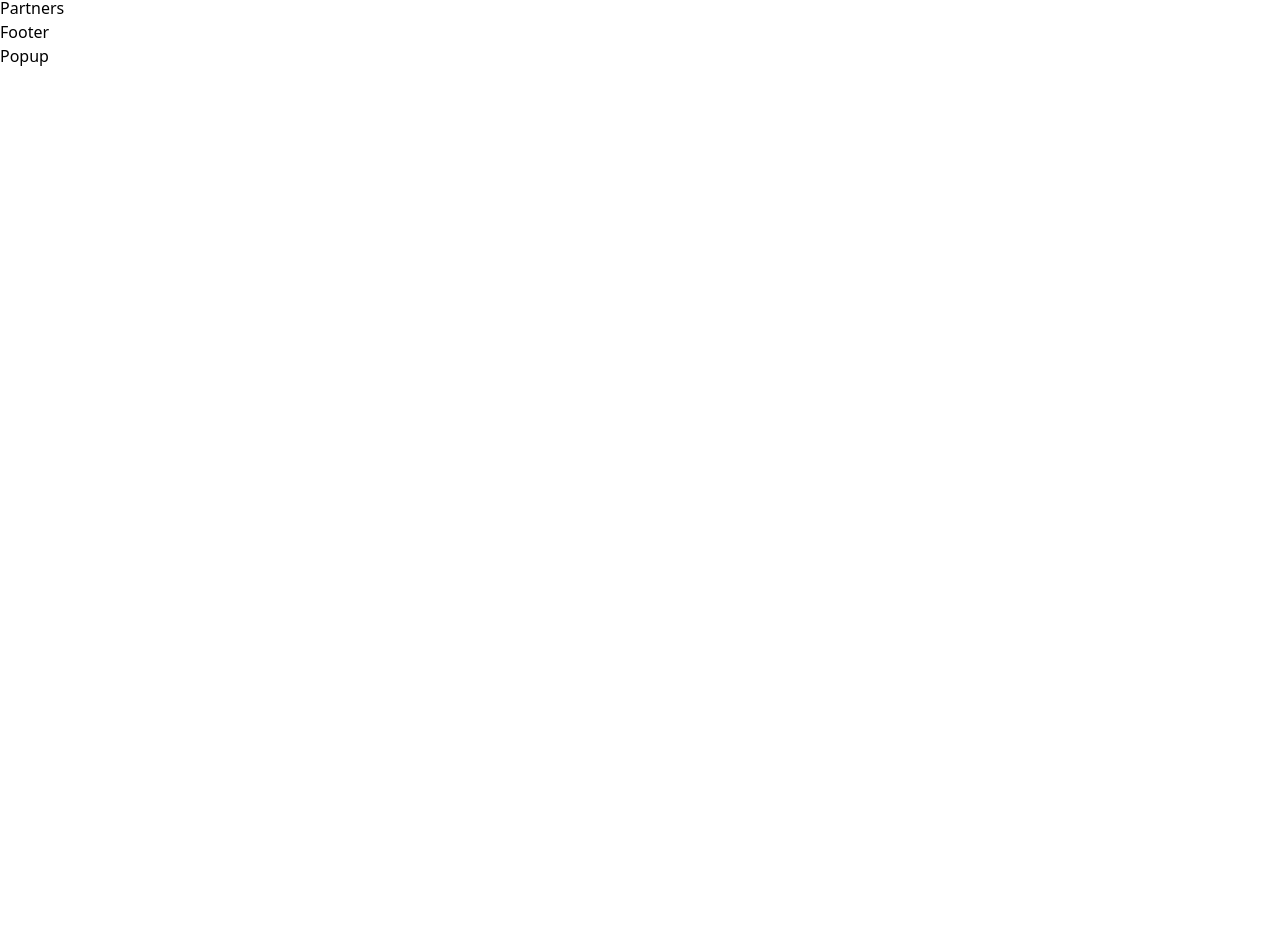
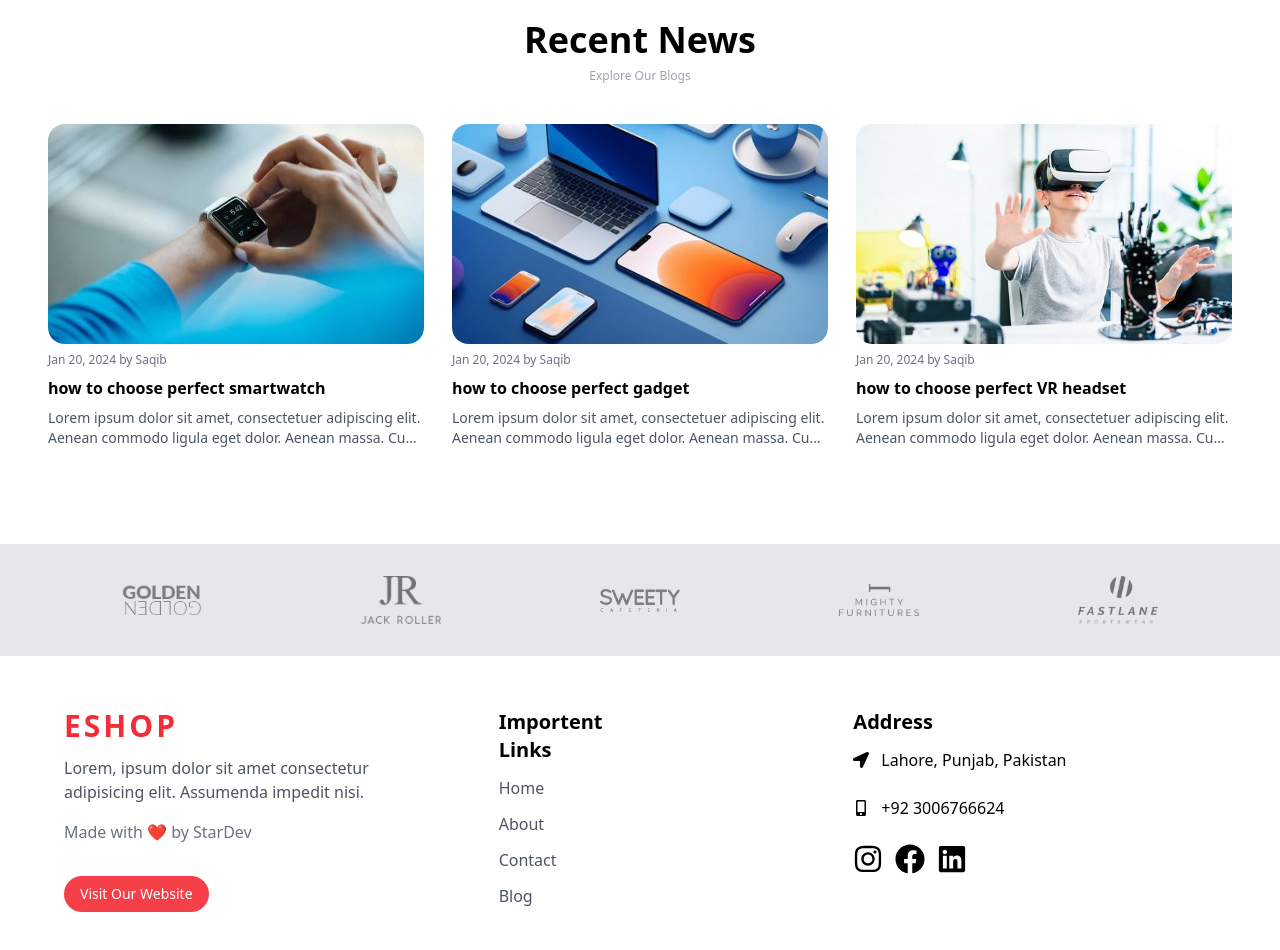
Before and after one commit to Star-div/E-commerce, a React (Vite) app: page / in a window 1280 px wide. Shown: the part 3518-4468 px from the top of the page. Before the commit the page ends 3586 px from the top, so only its background shows below. Built offline with nearby package versions, Linux system fonts and the light colour scheme.

Commit message:
Upto Popup DOne

```diff
--- a/src/components/Blogs/Blogs.jsx
+++ b/src/components/Blogs/Blogs.jsx
@@ -1,8 +1,67 @@
 import React from 'react'
+import Heading from '../Shared/Heading'
+import Img1 from "../../assets/blogs/blog-1.jpg"
+import Img2 from "../../assets/blogs/blog-2.jpg"
+import Img3 from "../../assets/blogs/blog-3.jpg"
+
+const BlogData=[
+  {
+    id:1,
+    title:"how to choose perfect smartwatch",
+    subtitle: "Lorem ipsum dolor sit amet, consectetuer adipiscing elit. Aenean commodo ligula eget dolor. Aenean massa. Cum sociis natoque penatibus et magnis dis parturient montes, nascetur ridiculus mus. Donec quam felis, ultricies nec, pellentesque eu, pretium quis, sem. Nulla consequat massa quis enim. ",
+    published:"Jan 20, 2024 by Saqib",
+    image:Img1,
+  },
+  {
+    id:2,
+    title:"how to choose perfect gadget",
+    subtitle: "Lorem ipsum dolor sit amet, consectetuer adipiscing elit. Aenean commodo ligula eget dolor. Aenean massa. Cum sociis natoque penatibus et magnis dis parturient montes, nascetur ridiculus mus. Donec quam felis, ultricies nec, pellentesque eu, pretium quis, sem. Nulla consequat massa quis enim. ",
+    published:"Jan 20, 2024 by Saqib",
+    image:Img2,
+  },
+  {
+    id:1,
+    title:"how to choose perfect VR headset",
+    subtitle: "Lorem ipsum dolor sit amet, consectetuer adipiscing elit. Aenean commodo ligula eget dolor. Aenean massa. Cum sociis natoque penatibus et magnis dis parturient montes, nascetur ridiculus mus. Donec quam felis, ultricies nec, pellentesque eu, pretium quis, sem. Nulla consequat massa quis enim. ",
+    published:"Jan 20, 2024 by Saqib",
+    image:Img3,
+  },
+]
 
 const Blogs = () => {
   return (
-    <div>Blogs</div>
+    <div className='my-12'>
+      <div className="container">
+        {/* Header Section */}
+        <Heading title="Recent News" subtitle={"Explore Our Blogs"}/>
+        {/* Blog Section */}
+        <div className='grid grid-cols-1 sm:grid-cols-2 md:grid-cols-3 gap-6 gap-y-8 md:gap-7'>
+          {/* Blog Cards */}
+          {
+            BlogData.map((data)=>(
+              <div key={data.id} className='bg-white dark:bg-gray-900'>
+                {/* image Section */}
+                <div className='overflow-hidden rounded-2xl mb-2'>
+                  <img src={data.image} alt=""
+                  className='w-full h-[220px] object-cover rounded-2xl hover:scale-105 duration-500' />
+                </div>
+
+                {/* Content Section */}
+                <div className='space-y-2'>
+                  <p className='text-xs text-gray-500'>{data.published}</p>
+                  <p className='font-bold line-clamp-1'>{data.title}</p>
+                  <p className='line-clamp-2 text-sm text-gray-600 dark:text-gray-400'>{data.subtitle}</p>
+                </div>
+              </div>
+
+
+
+            ))
+          }
+
+        </div>
+      </div>
+    </div>
   )
 }
 
--- a/src/components/Footer/Footer.jsx
+++ b/src/components/Footer/Footer.jsx
@@ -1,8 +1,94 @@
 import React from 'react'
+import { FaFacebook, FaInstagram, FaLinkedin, FaLocationArrow, FaMobileAlt } from 'react-icons/fa'
+
+const FooterLinks=[
+  {
+    id:1,
+    title:"Home",
+    link:"/#",
+  },
+  {
+    id:2,
+    title:"About",
+    link:"/#about",
+  },
+  {
+    id:3,
+    title:"Contact",
+    link:"/#contact",
+  },
+  {
+    id:4,
+    title:"Blog",
+    link:"/#blog",
+  },
+]
 
 const Footer = () => {
   return (
-    <div>Footer</div>
+    <div className='dark:bg-gray-950'>
+      <div className="container">
+        <div className="grid md:grid-cols-3 pb-20 pt-5">
+          {/* company detail */}
+          <div className='py-8 px-4'>
+            <a href="#" className='text-primary font-semibold tracking-widest text-2xl uppercase sm:text-3xl'>Eshop</a>
+            <p className='text-gray-600 dark:text-white/70 lg:pr-14 pt-3'>Lorem, ipsum dolor sit amet consectetur adipisicing elit. Assumenda impedit nisi.</p>
+            <p className='text-gray-500 mt-4'>Made with ❤ by StarDev</p>
+            <a href="https://www.stardev.services/" target='blank' className='inline-block bg-primary/90 text-white py-2 px-4 mt-8 text-sm cursor-pointer hover:scale-105 duration-300 rounded-full relative z-10'>Visit Our Website</a>
+          </div>
+
+          {/* Footer Links */}
+          <div className='grid grid-col-2 sm:grid-cols-3 md:pl-10'>
+            <div className='py-8 px-4 '>
+              <h1 className='text-xl font-bold sm:text-left mb-3'>Importent Links</h1>
+              <ul className='space-y-3'>
+                {
+                  FooterLinks.map((data)=>(
+                    <li key={data.id}>
+                      <a href={data.link} className='text-gray-600 dark:text-gray-400 hover:text-black hover:dark:text-white duration-300'>
+                        {data.title}
+                      </a>
+                    </li>
+                  ))
+                }
+              </ul>
+            </div>
+          </div>
+
+          {/* Company Address */}
+          <div className='py-8 px-4 col-span-2 sm:col-auto'>
+            <h1 className='text-xl font-bold sm:text-left mb-3'>Address</h1>
+            <div>
+              <div className='flex items-center gap-3'>
+                <FaLocationArrow/>
+                <p>Lahore, Punjab, Pakistan</p>
+              </div>
+              <div className='flex items-center gap-3 mt-6'>
+                <FaMobileAlt/>
+                <p>+92 3006766624</p>
+              </div>
+
+              {/* Social Links */}
+              <div className='flex items-center gap-3 mt-6'>
+                <a href="#">
+                  <FaInstagram className='text-3xl hover:text-primary duration-200' />
+                </a>
+                <a href="#">
+                  <FaFacebook className='text-3xl hover:text-primary duration-200' />
+                </a>
+                <a href="#">
+                  <FaLinkedin className='text-3xl hover:text-primary duration-200' />
+                </a>
+
+              </div>
+            </div>
+
+          </div>
+        </div>
+      </div>
+
+
+    </div>
   )
 }
 
--- a/src/components/Hero/Hero.jsx
+++ b/src/components/Hero/Hero.jsx
@@ -28,7 +28,7 @@ const HeroData=[
   },
 ]
 
-const Hero = () => {
+const Hero = ({handleOrderPopup}) => {
   const settings={
     dots: false,
     arrows: false,
@@ -61,6 +61,7 @@ const Hero = () => {
                       text="Shop By Category"
                       bgColor="bg-primary"
                       textColor="text-white"
+                      handler={handleOrderPopup}
                       />
                     </div>
                   </div>
--- a/src/components/Navbar/Navbar.jsx
+++ b/src/components/Navbar/Navbar.jsx
@@ -5,7 +5,7 @@ import {FaCaretDown} from "react-icons/fa6"
 import DarkMode from "./DarkMode";
 import { list } from "postcss";
 
-const Navbar = () => {
+const Navbar = ({handleOrderPopup}) => {
   const MenuLinks = [
     {
       id: 1,
@@ -110,7 +110,7 @@ const Navbar = () => {
             </div>
             {/* Order button section */}
             <button className="relative p-3">
-              <FaCartShopping className="text-xl text-gray-600 dark:text-gray-400" />
+              <FaCartShopping onClick={handleOrderPopup} className="text-xl text-gray-600 dark:text-gray-400" />
               <div className="p-1 w-4 h-4 bg-red-500 text-white rounded-full absolute top-0 right-0 flex items-center text-xs">
                 4
               </div>
--- a/src/components/Partners/Partners.jsx
+++ b/src/components/Partners/Partners.jsx
@@ -1,8 +1,26 @@
 import React from 'react'
+import brand1 from "../../assets/brand/br-1.png"
+import brand2 from "../../assets/brand/br-2.png"
+import brand3 from "../../assets/brand/br-3.png"
+import brand4 from "../../assets/brand/br-4.png"
+import brand5 from "../../assets/brand/br-5.png"
 
 const Partners = () => {
   return (
-    <div>Partners</div>
+    <div className='py-8 mt-24 hidden md:block bg-gray-200 dark:bg-white/10'>
+      <div className="container">
+        <div className="grid grid-cols-5 place-items-center opacity-50 gap-3">
+          <img src={brand1} alt="brand" className='w-[80px] dark:invert' />
+          <img src={brand2} alt="brand" className='w-[80px] dark:invert' />
+          <img src={brand3} alt="brand" className='w-[80px] dark:invert' />
+          <img src={brand4} alt="brand" className='w-[80px] dark:invert' />
+          <img src={brand5} alt="brand" className='w-[80px] dark:invert' />
+        </div>
+      </div>
+
+
+
+    </div>
   )
 }
 
--- a/src/components/Popup/Popup.jsx
+++ b/src/components/Popup/Popup.jsx
@@ -1,8 +1,46 @@
 import React from 'react'
+import { IoCloseCircleOutline } from 'react-icons/io5'
+import Button from '../Shared/Button';
 
-const Popup = () => {
+const Popup = ({orderPopup, handleOrderPopup}) => {
   return (
-    <div>Popup</div>
+    <>
+    {orderPopup &&(
+      <div>
+        <div className='h-screen w-screen fixed top-0 left-0 bg-black/50 z-50 backdrop-blur-sm'>
+          <div className='w-[300px] fixed top-1/2 left-1/2  -translate-x-1/2 -translate-y-1/2 p-4 shadow-md bg-white dark:bg-gray-900 dark:text-white duration-200 rounded-lg'>
+           {/* Header Section */}
+            <div className='flex items-center justify-between'>
+              <h1>Order Now</h1>
+              <div>
+                <IoCloseCircleOutline
+                onClick={handleOrderPopup}
+                className='text-2xl cursor-pointer'/>
+              </div>
+
+            </div>
+            {/* Form Section */}
+            <div className='mt-4'>
+              <input type="text" placeholder='Name' className='form-input' />
+              <input type="text" placeholder='Email' className='form-input' />
+              <input type="text" placeholder='Address' className='form-input' />
+            </div>
+            <div className='flex justify-center'>
+              <Button
+              text="Order Now"
+              bgColor="bg-primary"
+              textColor="text-white"
+              />
+            </div>
+          </div>
+
+        </div>
+      </div>
+    )}
+
+
+
+    </>
   )
 }
 
--- a/src/components/Products/ProductCard.jsx
+++ b/src/components/Products/ProductCard.jsx
@@ -15,7 +15,7 @@ const ProductCard = ({ data }) => {
                 {/* Hover Button */}
                 <div className='hidden group-hover:flex absolute top-1/2 justify-center items-center -translate-y-1/2 left-1/2 -translate-x-1/2 w-full h-full text-center group-hover:backdrop-blur-sm duration-200'>
                   <Button
-                  text={"Add to Card"}
+                  text={"Add to Cart"}
                   bgColor={"bg-primary"}
                   textColor={"text-white"}/>
                 </div>
```
Also changed, not shown: src/App.jsx (line endings or trailing spaces).
